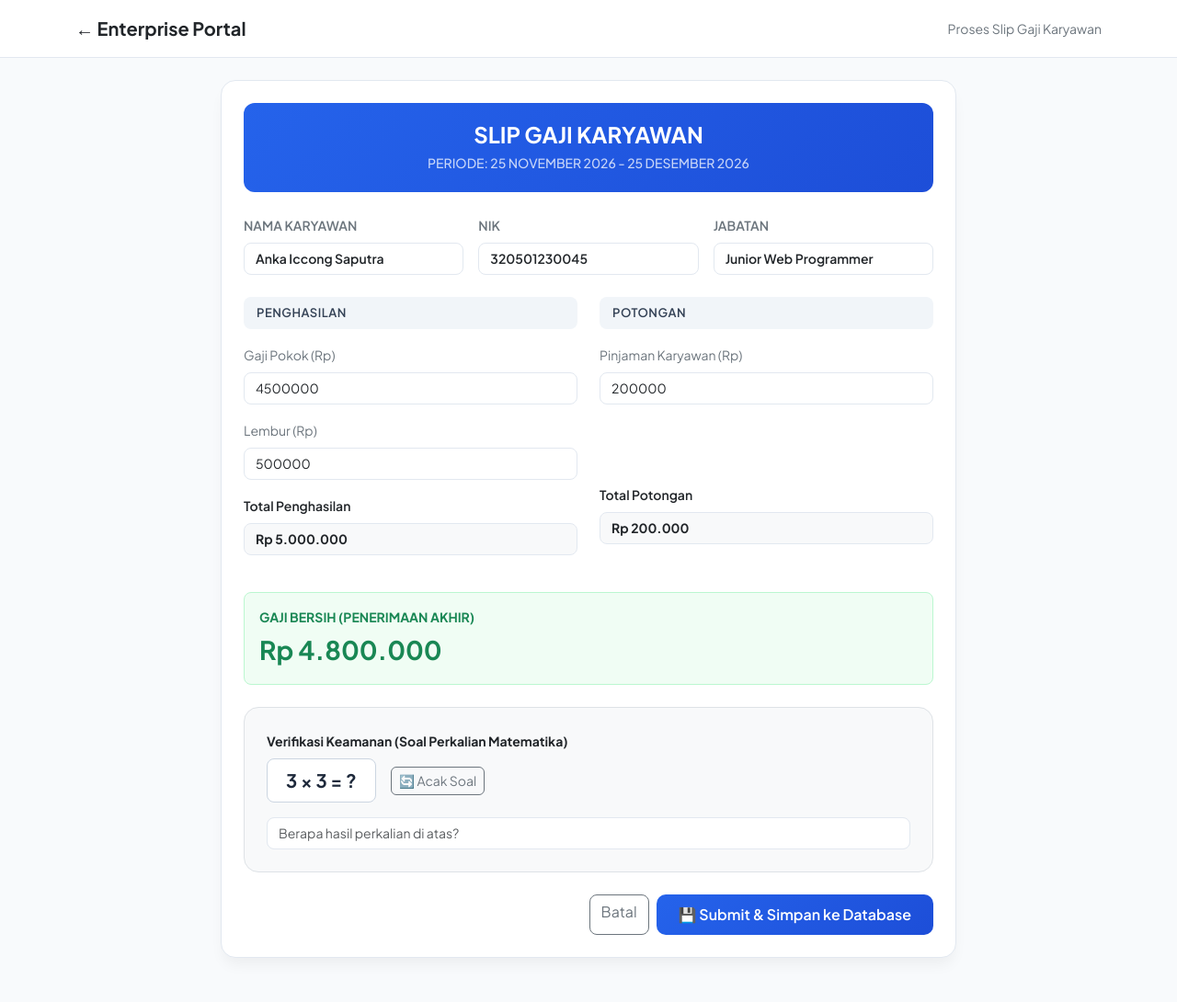
After one commit to ankasaputraaa7/ukk-junior-web-programmer, a PHP site: page /periode.php in a window 1280 px wide. The commit adds this page. Shown: the whole page at 92% size. Run offline with PHP 8.4, Linux system fonts and the light colour scheme; data comes from the database, SQL or seed files in the repository; both versions use the stored data as it was after the commit; some libraries are stand-ins or nearby versions.

Commit message:
Update final sistem penggajian, login khusus, dan file database sql terbaru

```diff
--- /dev/null
+++ b/periode.php
@@ -0,0 +1,255 @@
+<?php
+include 'koneksi.php';
+
+$id = $_GET['id'] ?? 0;
+$query = mysqli_query($koneksi, "SELECT * FROM karyawan WHERE id = '$id'");
+$karyawan = mysqli_fetch_assoc($query);
+
+$nama       = $karyawan['nama'] ?? 'Anka Iccong Saputra';
+$nik        = $karyawan['nik'] ?? '320501230045';
+$email      = $karyawan['email'] ?? 'karyawan@perusahaan.co.id';
+$jabatan    = $karyawan['jabatan'] ?? 'Junior Web Programmer';
+$gajiPokok = $karyawan['gaji_pokok'] ?? 4500000;
+$periode    = $karyawan['periode'] ?? '25 November 2026 - 25 Desember 2026';
+?>
+<!DOCTYPE html>
+<html lang="id">
+<head>
+    <meta charset="UTF-8">
+    <meta name="viewport" content="width=device-width, initial-scale=1.0">
+    <title>Slip Gaji - <?php echo htmlspecialchars($nama); ?></title>
+    <link href="https://cdn.jsdelivr.net/npm/bootstrap@5.3.0/dist/css/bootstrap.min.css" rel="stylesheet">
+    <link href="https://fonts.googleapis.com/css2?family=Plus+Jakarta+Sans:wght@400;500;600;700&display=swap" rel="stylesheet">
+    <script src="https://cdnjs.cloudflare.com/ajax/libs/html2pdf.js/0.10.1/html2pdf.bundle.min.js"></script>
+    <script src="https://cdn.jsdelivr.net/npm/bootstrap@5.3.0/dist/js/bootstrap.bundle.min.js"></script>
+    <style>
+        body { font-family: 'Plus Jakarta Sans', sans-serif; background-color: #f8fafc; color: #0f172a; }
+        .navbar-custom { background: #ffffff; border-bottom: 1px solid #e2e8f0; }
+        .slip-card { background: #ffffff; border: 1px solid #e2e8f0; border-radius: 16px; box-shadow: 0 10px 15px -3px rgba(0,0,0,0.05); max-width: 800px; margin: 0 auto; }
+        .header-bg { background: linear-gradient(135deg, #2563eb 0%, #1d4ed8 100%); color: #ffffff; border-radius: 12px; padding: 20px; }
+        .section-title { background: #f1f5f9; color: #334155; padding: 8px 14px; font-weight: 600; font-size: 13px; border-radius: 8px; letter-spacing: 0.5px; }
+        .form-control { border: 1.5px solid #e2e8f0; border-radius: 8px; font-size: 14px; }
+        .captcha-box { font-weight: 700; background: #ffffff; color: #1e293b; font-size: 20px; padding: 8px 20px; border-radius: 8px; border: 1.5px solid #cbd5e1; user-select: none; display: inline-block; }
+        .btn-submit-main { background: linear-gradient(135deg, #2563eb 0%, #1d4ed8 100%); color: white; font-weight: 600; border: none; border-radius: 10px; padding: 10px 24px; transition: all 0.2s; }
+        .btn-submit-main:hover { transform: translateY(-1px); box-shadow: 0 4px 12px rgba(37, 99, 235, 0.3); color: white; }
+    </style>
+</head>
+<body>
+
+<nav class="navbar navbar-custom py-3 mb-4">
+    <div class="container">
+        <a href="dashboard.php" class="text-decoration-none fw-bold text-dark fs-5">← Enterprise Portal</a>
+        <span class="small text-secondary">Proses Slip Gaji Karyawan</span>
+    </div>
+</nav>
+
+<div class="container mb-5">
+    <div class="slip-card p-4" id="slipContent">
+
+        <!-- HEADER DENGAN TAMPILAN PERIODE PERSIS DI BAWAH SLIP GAJI KARYAWAN -->
+        <div class="header-bg text-center mb-4">
+            <h4 class="fw-bold mb-1">SLIP GAJI KARYAWAN</h4>
+            <small class="opacity-75 fw-medium text-uppercase tracking-wide">PERIODE: <?php echo htmlspecialchars($periode); ?></small>
+        </div>
+
+        <form id="gajiForm" action="dashboard.php" method="POST" onsubmit="return handleFormSubmit(event)">
+            <input type="hidden" name="update_gaji" value="1">
+            <input type="hidden" name="id_karyawan" value="<?php echo $id; ?>">
+            <input type="hidden" id="emailKaryawan" value="<?php echo htmlspecialchars($email); ?>">
+
+            <!-- Data Diri Karyawan -->
+            <div class="row g-3 mb-4">
+                <div class="col-md-4">
+                    <label class="form-label small fw-semibold text-secondary">NAMA KARYAWAN</label>
+                    <input type="text" class="form-control fw-semibold" id="nama" value="<?php echo htmlspecialchars($nama); ?>" readonly>
+                </div>
+                <div class="col-md-4">
+                    <label class="form-label small fw-semibold text-secondary">NIK</label>
+                    <input type="text" class="form-control fw-semibold" id="nik" value="<?php echo htmlspecialchars($nik); ?>" readonly>
+                </div>
+                <div class="col-md-4">
+                    <label class="form-label small fw-semibold text-secondary">JABATAN</label>
+                    <input type="text" class="form-control fw-semibold" id="jabatan" value="<?php echo htmlspecialchars($jabatan); ?>" readonly>
+                </div>
+            </div>
+
+            <!-- Rincian Gaji -->
+            <div class="row g-4 mb-4">
+                <div class="col-md-6">
+                    <div class="section-title mb-3">PENGHASILAN</div>
+                    <div class="mb-3">
+                        <label class="form-label small text-secondary">Gaji Pokok (Rp)</label>
+                        <input type="number" name="gaji_pokok" class="form-control" id="gajiPokok" value="<?php echo $gajiPokok; ?>" oninput="hitungGaji()" required>
+                    </div>
+                    <div class="mb-3">
+                        <label class="form-label small text-secondary">Lembur (Rp)</label>
+                        <input type="number" class="form-control" id="lembur" value="500000" oninput="hitungGaji()">
+                    </div>
+                    <div class="mb-3">
+                        <label class="form-label small fw-semibold text-dark">Total Penghasilan</label>
+                        <input type="text" class="form-control fw-bold bg-light" id="totalPenghasilan" readonly>
+                    </div>
+                </div>
+
+                <div class="col-md-6">
+                    <div class="section-title mb-3">POTONGAN</div>
+                    <div class="mb-3">
+                        <label class="form-label small text-secondary">Pinjaman Karyawan (Rp)</label>
+                        <input type="number" class="form-control" id="pinjaman" value="200000" oninput="hitungGaji()">
+                    </div>
+                    <div class="mb-3" style="margin-top: 86px;">
+                        <label class="form-label small fw-semibold text-dark">Total Potongan</label>
+                        <input type="text" class="form-control fw-bold bg-light" id="totalPotongan" readonly>
+                    </div>
+                </div>
+            </div>
+
+            <!-- Gaji Bersih -->
+            <div class="mb-4 p-3 rounded-3" style="background: #f0fdf4; border: 1.5px solid #bbf7d0;">
+                <label class="form-label small fw-bold text-success d-block mb-1">GAJI BERSIH (PENERIMAAN AKHIR)</label>
+                <input type="text" class="form-control border-0 bg-transparent fw-bold fs-3 text-success p-0" id="gajiBersih" readonly>
+            </div>
+
+            <!-- CAPTCHA Perkalian Matematika -->
+            <div class="p-4 bg-light rounded-4 mb-4 border" id="captchaSection">
+                <label class="form-label small fw-bold text-dark mb-2">Verifikasi Keamanan (Soal Perkalian Matematika)</label>
+                <div class="d-flex align-items-center gap-3 mb-3">
+                    <span id="captchaSoal" class="captcha-box"></span>
+                    <button type="button" class="btn btn-sm btn-outline-secondary rounded-2" onclick="generateCaptchaPerkalian()">🔄 Acak Soal</button>
+                </div>
+                <input type="number" id="captchaInput" class="form-control" placeholder="Berapa hasil perkalian di atas?" required>
+            </div>
+
+            <!-- Tombol Submit Utama -->
+            <div class="d-flex gap-2 justify-content-end" id="actionButtons">
+                <a href="dashboard.php" class="btn btn-outline-secondary rounded-3">Batal</a>
+                <button type="submit" class="btn btn-submit-main">💾 Submit & Simpan ke Database</button>
+            </div>
+        </form>
+
+    </div>
+</div>
+
+<!-- Modal Pop-up Opsi Share -->
+<div class="modal fade" id="modalShareOptions" tabindex="-1" aria-hidden="true" data-bs-backdrop="static">
+    <div class="modal-dialog modal-dialog-centered">
+        <div class="modal-content border-0 shadow-lg rounded-4 text-center p-3">
+            <div class="modal-body">
+                <div class="display-4 text-success mb-2">✅</div>
+                <h4 class="fw-bold text-dark mb-2">Submit Berhasil!</h4>
+                <p class="text-muted small mb-4">Data slip gaji telah disiapkan dan siap dibagikan atau diunduh.</p>
+
+                <div class="d-grid gap-2 mb-3">
+                    <button class="btn btn-primary fw-semibold py-2" onclick="downloadPDF()">📄 Cetak / Download PDF</button>
+                    <a id="btnWA" href="#" target="_blank" class="btn btn-success fw-semibold py-2">💬 Kirim ke WhatsApp</a>
+                    <a id="btnEmail" href="#" target="_blank" class="btn btn-danger fw-semibold py-2">✉️ Kirim via Gmail Web</a>
+                </div>
+
+                <button type="button" class="btn btn-light w-100 text-secondary" onclick="selesaiDanKeDashboard()">Selesai & Kembali ke Dashboard</button>
+            </div>
+        </div>
+    </div>
+</div>
+
+<script>
+    let angka1 = 0, angka2 = 0, hasilPerkalian = 0;
+
+    function generateCaptchaPerkalian() {
+        angka1 = Math.floor(Math.random() * 9) + 2;
+        angka2 = Math.floor(Math.random() * 9) + 2;
+        hasilPerkalian = angka1 * angka2;
+        document.getElementById("captchaSoal").innerText = `${angka1} × ${angka2} = ?`;
+    }
+
+    function formatRupiah(angka) {
+        return new Intl.NumberFormat('id-ID', { style: 'currency', currency: 'IDR', maximumFractionDigits: 0 }).format(angka);
+    }
+
+    function hitungGaji() {
+        const gajiPokok = parseFloat(document.getElementById('gajiPokok').value) || 0;
+        const lembur = parseFloat(document.getElementById('lembur').value) || 0;
+        const pinjaman = parseFloat(document.getElementById('pinjaman').value) || 0;
+
+        const totalPenghasilan = gajiPokok + lembur;
+        const totalPotongan = pinjaman;
+        const gajiBersih = totalPenghasilan - totalPotongan;
+
+        document.getElementById('totalPenghasilan').value = formatRupiah(totalPenghasilan);
+        document.getElementById('totalPotongan').value = formatRupiah(totalPotongan);
+        document.getElementById('gajiBersih').value = formatRupiah(gajiBersih);
+    }
+
+    function verifikasiCaptcha() {
+        const input = parseInt(document.getElementById("captchaInput").value);
+        if (isNaN(input) || input !== hasilPerkalian) {
+            alert(`Jawaban CAPTCHA Salah! ${angka1} x ${angka2} bukan ${document.getElementById("captchaInput").value}. Silakan coba lagi.`);
+            generateCaptchaPerkalian();
+            document.getElementById("captchaInput").value = "";
+            return false;
+        }
+        return true;
+    }
+
+    function handleFormSubmit(e) {
+        if (!verifikasiCaptcha()) {
+            e.preventDefault();
+            return false;
+        }
+
+        const nama = document.getElementById('nama').value;
+        const nik = document.getElementById('nik').value;
+        const email = document.getElementById('emailKaryawan').value;
+        const gajiBersih = document.getElementById('gajiBersih').value;
+
+        // Siapkan Link WA & Email
+        const pesanWA = `Halo ${nama} (NIK: ${nik}), Slip Gaji Anda periode ini telah diterbitkan dengan Gaji Bersih sebesar ${gajiBersih}.`;
+        document.getElementById('btnWA').href = `https://api.whatsapp.com/send?text=${encodeURIComponent(pesanWA)}`;
+
+        const subjectEmail = `Slip Gaji Karyawan - ${nama}`;
+        const bodyEmail = `Yth. ${nama},\n\nBerikut adalah rincian slip gaji Anda:\nNIK: ${nik}\nGaji Bersih: ${gajiBersih}\n\nTerima kasih.`;
+        document.getElementById('btnEmail').href = `https://mail.google.com/mail/?view=cm&fs=1&to=${encodeURIComponent(email)}&su=${encodeURIComponent(subjectEmail)}&body=${encodeURIComponent(bodyEmail)}`;
+
+        // Tampilkan Modal Share
+        const modalShare = new bootstrap.Modal(document.getElementById('modalShareOptions'));
+        modalShare.show();
+
+        e.preventDefault();
+        return false;
+    }
+
+    function downloadPDF() {
+        const element = document.getElementById('slipContent');
+        const buttons = document.getElementById('actionButtons');
+        const captchaSec = document.getElementById('captchaSection');
+
+        buttons.classList.add('d-none');
+        captchaSec.classList.add('d-none');
+
+        const opt = {
+          margin:       [0.3, 0.3, 0.3, 0.3],
+          filename:     `Slip_Gaji_${document.getElementById('nama').value}.pdf`,
+          image:        { type: 'jpeg', quality: 0.98 },
+          html2canvas:  { scale: 2, scrollY: 0 },
+          jsPDF:        { unit: 'in', format: 'a4', orientation: 'portrait' }
+        };
+
+        html2pdf().set(opt).from(element).save().then(() => {
+            setTimeout(() => {
+                buttons.classList.remove('d-none');
+                captchaSec.classList.remove('d-none');
+            }, 500);
+        });
+    }
+
+    function selesaiDanKeDashboard() {
+        document.getElementById('gajiForm').submit();
+    }
+
+    window.onload = function() {
+        hitungGaji();
+        generateCaptchaPerkalian();
+    };
+</script>
+
+</body>
+</html>
```
Also changed, not shown: dashboard.php (+93 -72 lines), db_perusahaan (1).sql (added, +108 -0 lines), index.php (+71 -33 lines).
